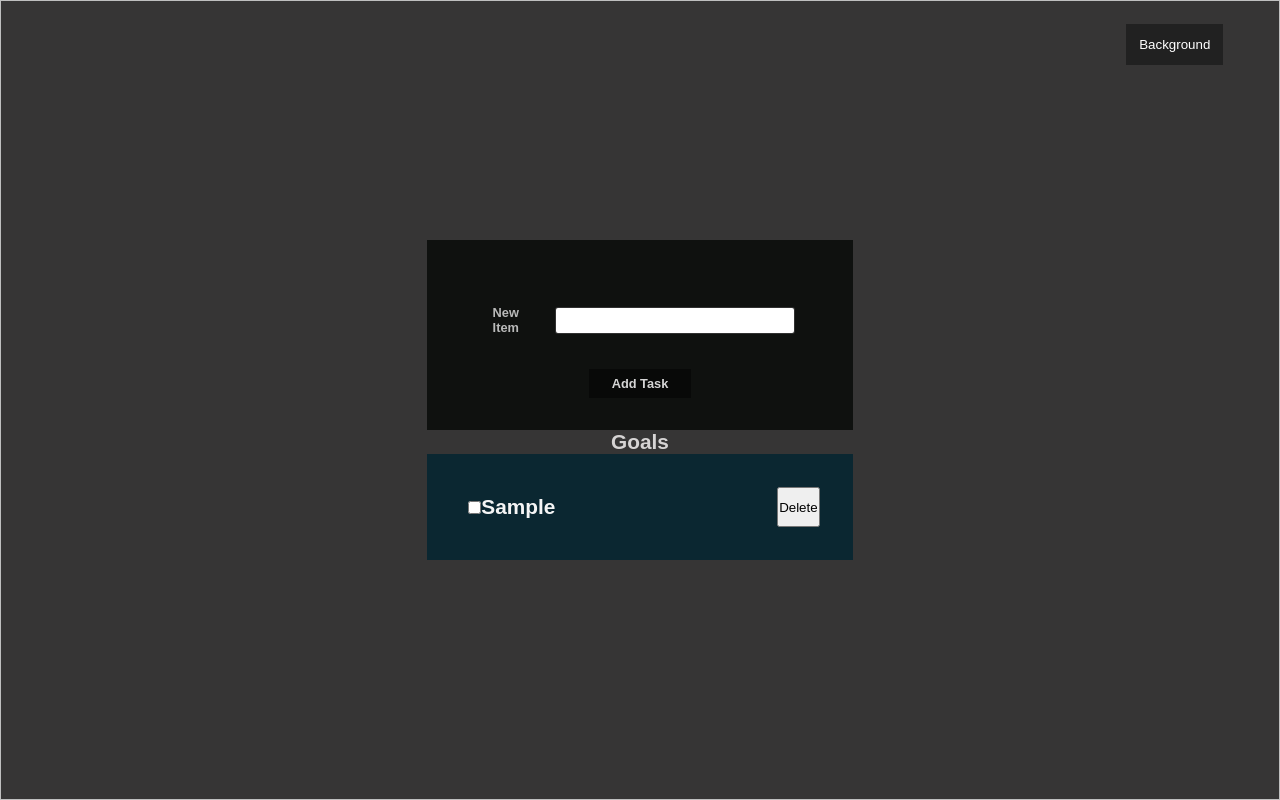
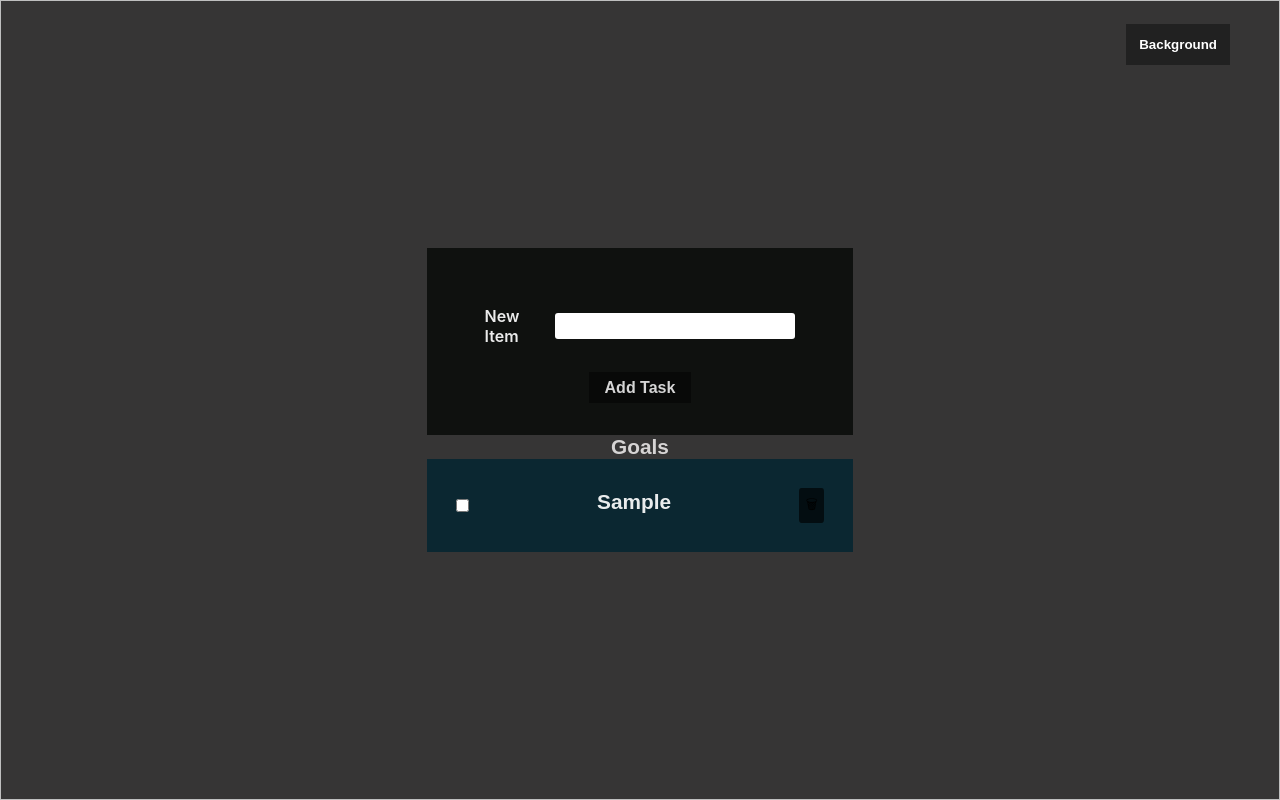
Before and after one commit to mikaer86/Basic-React-Todo-App, a React (Create React App) app: page / in a window 1280 px wide. Both pictures are taken after typing "Sample" into the empty fields and a click on the button "Add Task". Built offline with nearby package versions, Linux system fonts and the light colour scheme.

Commit message:
adjusting positions and color contrasts

```diff
--- a/src/App.css
+++ b/src/App.css
@@ -7,7 +7,7 @@
 
   --background: rgba(251, 253, 255, 0.813);
   --todoElementColor: rgba(4, 37, 49, 0.855);
-  --fontSize: 0.8rem;
+  --fontSizeText: 0.8rem;
   --fontSizeTitle: 1.3rem;
   --labelFonts: 'Noto Sans Chorasmian', sans-serif;
 
@@ -42,7 +42,7 @@
 .mainForm {
 
   display: flex;
-  width: 33.33%;
+  min-width: 33.33%;
   padding: 2rem;
   flex-direction: column;
   justify-content: space-evenly;
@@ -71,38 +71,39 @@
   width: 80%;
   padding: 0.3rem;
   border-radius: 3px;
-  border: 1.5px solid rgba(0, 0, 0, 0.809);
+  border: 1.7px solid rgba(255, 255, 255, 0.918);
 
 }
 
-label {
-font-family:  var(--labelFonts);
-font-size: var(--fontSize);
-font-weight: 600;
-padding: 0.5rem;
-color: rgba(227, 226, 226, 0.809);
-}
 
 .list {
 
   width: 33.33%;
-  padding: 0.983rem;
+  padding: 0.793rem;
   display: flex;
   flex-direction: column;
-  justify-content: center;
+  justify-content: space-evenly;
   align-items: center;
   list-style:  none;
   color: rgba(227, 226, 226, 0.809);;
   font-family: 'Noto Sans Chorasmian', sans-serif;
   background-color: var(--todoElementColor);
+  gap: 1rem;
 }
 
 .taskItem {
 
   width: 100%;
   display: flex;
-  padding: 1.1rem;
+  padding: 1rem;
   justify-content: space-between;
+
+}
+
+.newItem {
+
+  font-weight: 600;
+  color: rgba(255, 255, 255, 0.916);
 }
 
 .taskLabel {
@@ -110,7 +111,9 @@ color: rgba(227, 226, 226, 0.809);
   font-family: var(--labelFonts);
   font-size: var(--fontSizeTitle);
   font-weight: 600;
-  color: whitesmoke;
+  color: rgba(255, 255, 255, 0.915);
+  padding:0.1rem;
+
 }
 
 .btn {
@@ -135,6 +138,24 @@ color: rgba(227, 226, 226, 0.809);
 
 }
 
+.btn-btn-danger {
+
+  border-radius: 10%;
+  border: none;
+  padding: 0.4rem;
+  background: rgba(0, 0, 0, 0.653);
+
+}
+
+.checkTask {
+
+  padding: 2.8rem;
+  border: none;
+  background-color: blue;
+
+
+}
+
 .themeSetting {
 
   display: block;
@@ -145,6 +166,7 @@ color: rgba(227, 226, 226, 0.809);
   border: none;
   color: white;
   padding: 0.8rem;
+  font-weight: 700;
   background-color: rgb(33, 33, 33);
   box-shadow: 1.6px, 1.8px solid rgba(177, 177, 177, 0.669);
 }
--- a/src/components/TodoPrompt.jsx
+++ b/src/components/TodoPrompt.jsx
@@ -15,7 +15,9 @@ const TodoPrompt = ({ onSubmit }) => {
   return (
     <form onSubmit={handleSubmit} className='mainForm'>
       <div className='form-row'>
-        <label htmlFor='item'>New Item</label>
+        <label className='newItem' htmlFor='item'>
+          New Item
+        </label>
         <input
           className='taskInput'
           value={newItem}
--- a/src/components/TodoTask.jsx
+++ b/src/components/TodoTask.jsx
@@ -1,7 +1,6 @@
 const TodoTask = ({ completed, id, title, toggleTodo, deleteTodo }) => {
   return (
     <li className='taskItem'>
-      <label className='taskLabel'>
       <input
         className='checkTask'
         id={title}
@@ -10,10 +9,9 @@ const TodoTask = ({ completed, id, title, toggleTodo, deleteTodo }) => {
         checked={completed}
         onChange={(e) => toggleTodo(id, e.target.checked)}
       />
-        {title}
-      </label>
+      <label className='taskLabel'> {title} </label>
       <button className='btn-btn-danger' onClick={() => deleteTodo(id)}>
-        Delete
+        🗑
       </button>
     </li>
   );
```
Lines whose indentation alone changed are shown as unchanged.
